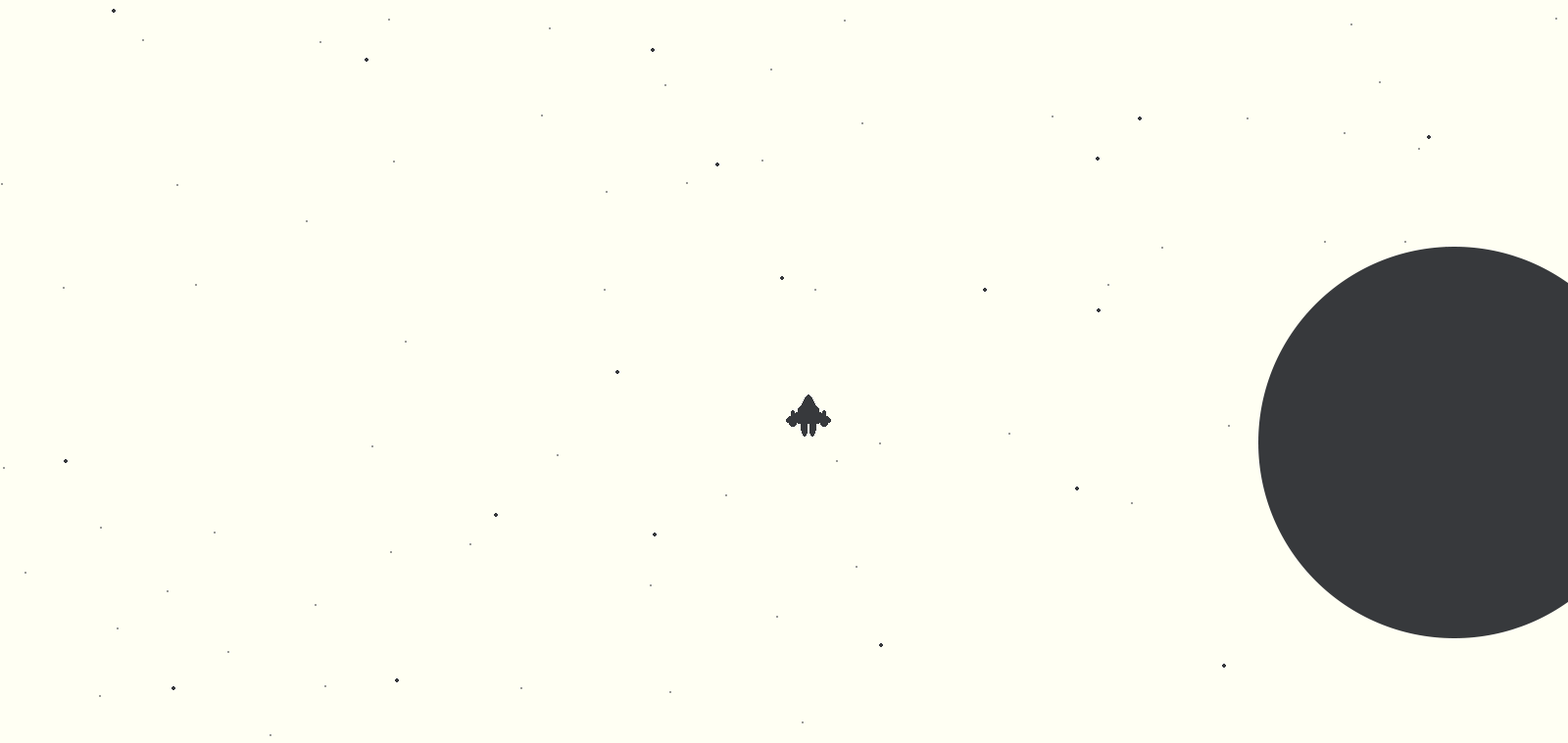
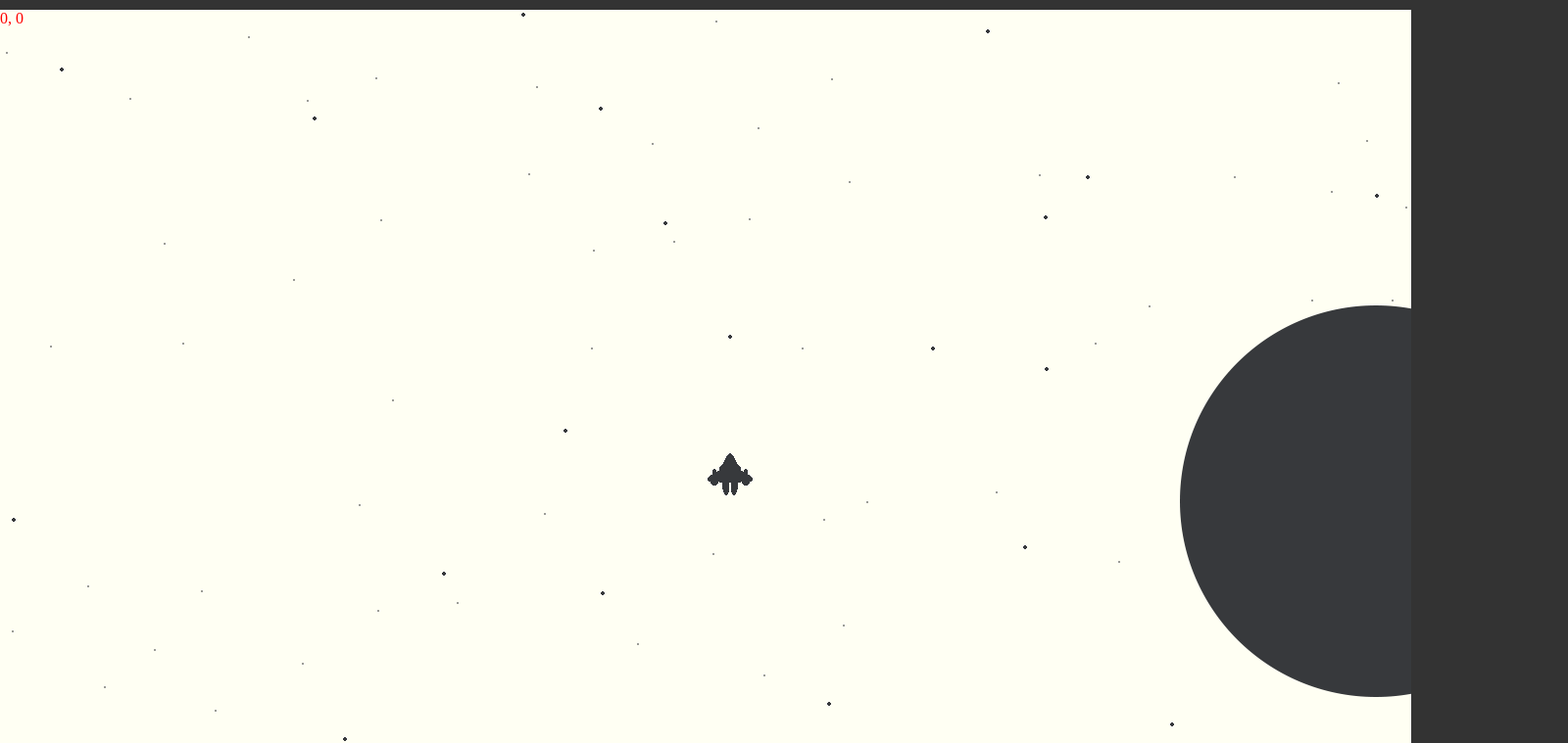
Before and after one commit to aaronverber/starofficer, a plain HTML site: page index.html in a window 1280 px wide. Shown: the top 759 px of the page at 98% size, 1600 px wide, since content can reach past the window. Drawn offline with nearby package versions, Linux system fonts and the light colour scheme; animation ran at ten frames a second.

Commit message:
redo event, style ui

```diff
--- a/index.css
+++ b/index.css
@@ -5,18 +5,31 @@ html,body {
 			margin: 0;
 			padding: 0;
 			font-size: 12pt;
-		}
+}
 
-		#canvas {
+#canvas {
 			position: absolute;
 			left: 0;
 			right: 0;
-			top: 0;
-			bottom: 0;
+			top: 10px;
 			margin: auto;
-		}
+      z-index: 1;
+
+}
 
 .ui{
   position: absolute;
+  left: 0;
+  right: 0;
+  top: 10px;
+  margin: auto;
+  width: 1440px;
+  height: 900px;
+  z-index: 1000;
+  font-family: "futura-pt";
 
 }
+
+#velocity{
+  color: red;
+}
--- a/index.html
+++ b/index.html
@@ -4,6 +4,8 @@
 	<title>Knights Among Stars</title>
   <script src="http://cdnjs.cloudflare.com/ajax/libs/jquery/2.1.1/jquery.min.js"></script>
 	<script src="http://cdnjs.cloudflare.com/ajax/libs/jquery.transit/0.9.9/jquery.transit.min.js"></script>
+  <script src="//use.typekit.net/rkf1zzn.js"></script>
+  <script>try{Typekit.load();}catch(e){}</script>
   <link href="./index.css" rel="stylesheet">
 
 	<script type="text/javascript" src="lib/impact/impact.js"></script>
@@ -11,7 +13,8 @@
 </head>
 <body>
 	<canvas id="canvas"></canvas>
-  <div id="velocity"></div>
-  <div id="brakes"></div>
+  <div class="ui">
+    <div id="velocity"></div>
+  </div>
 </body>
 </html>
--- a/lib/game/main.js
+++ b/lib/game/main.js
@@ -47,6 +47,6 @@ MyGame = ig.Game.extend({
 	}
 });
 
-ig.main( '#canvas', MyGame, 60, 1600, 900, 1 );
+ig.main( '#canvas', MyGame, 60, 1440, 900, 1 );
 
 });
--- a/lib/game/plugins/ui.js
+++ b/lib/game/plugins/ui.js
@@ -7,17 +7,32 @@ ig.module(
 .defines(function(){
   UI = {
     addEventListeners: function(game){
+
       var starship = game.getEntityByName ( "player" );
+      var starshipPosX = starship.pos.x;
+      console.log(ig.system.width/2);
+      $(".ui").append("<div id= brakes></div>");
 
-      console.log("Add Event Listeners");
+      $("#brakes").css({
+        "text-align" : "center",
+        "position": "relative",
+        "width" : starship.size.x*2,
+        "color" : "#fffff3",
+        "background-color" : "#9f1d1d",
+        "left" : (ig.system.width/2 - (starship.size.x/2))+"px",
+        "top" : (ig.system.height/2 + (starship.size.y))+"px",
+        "font-size" : "10pt"
+      }).text("BRAKES");
+
+
       var velocity = starship.addListener("velocity", function(velocity){
         $("#velocity").text((Math.ceil(velocity.x)) + ", " + (Math.ceil(velocity.y)))
       });
       var brakes = starship.addListener("brakes", function(brakes){
-        $("#brakes").text(brakes)
+        $("#brakes").show();
       });
       var noBrakes = starship.addListener("noBrakes", function(noBrakes){
-        $("#brakes").text(noBrakes)
+        $("#brakes").hide();
       });
     }
   };
--- a/lib/game/starship-movement.js
+++ b/lib/game/starship-movement.js
@@ -31,7 +31,7 @@ ig.module(
       }
 
       if(ig.input.state('brakes')){
-        this.fire("brakes", "BRAKES");
+        this.fire("brakes");
         if(this.vel.x > 1){
           this.vel.x -= 0.5;
         }
@@ -53,7 +53,7 @@ ig.module(
         }
       }
       else{
-        this.fire("noBrakes", " ");
+        this.fire("noBrakes");
       }
 		}
 	};
```
